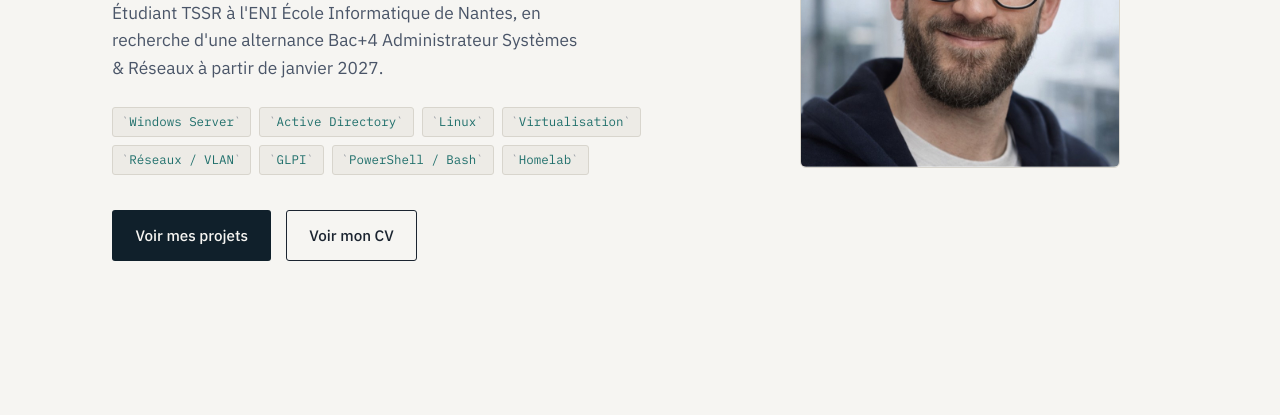
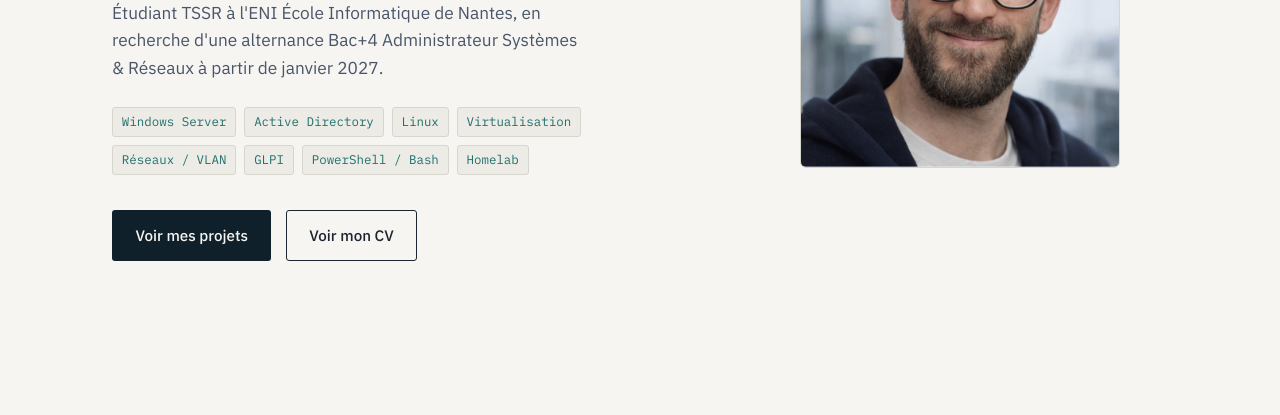
Before and after one commit to romain-blanloeil/Portfolio, a plain HTML site: page index.html in a window 1280 px wide. Shown: the part 385-800 px from the top of the page. Drawn offline with Linux system fonts and the light colour scheme; a script that the page names is missing.

Commit message:
Remove tag pseudo-elements styles
Removed tag pseudo-elements styling from CSS.

```diff
--- a/css/style.css
+++ b/css/style.css
@@ -255,13 +255,6 @@ img { max-width: 100%; display: block; }
   padding: 0.25rem 0.55rem;
   border-radius: 3px;
   background: var(--paper-dim);
-}
-
-.tag::before,
-.tag::after {
-  content: '`';
-  color: var(--ink-soft);
-  opacity: 0.5;
 }
 
 .hero-cta {
```
